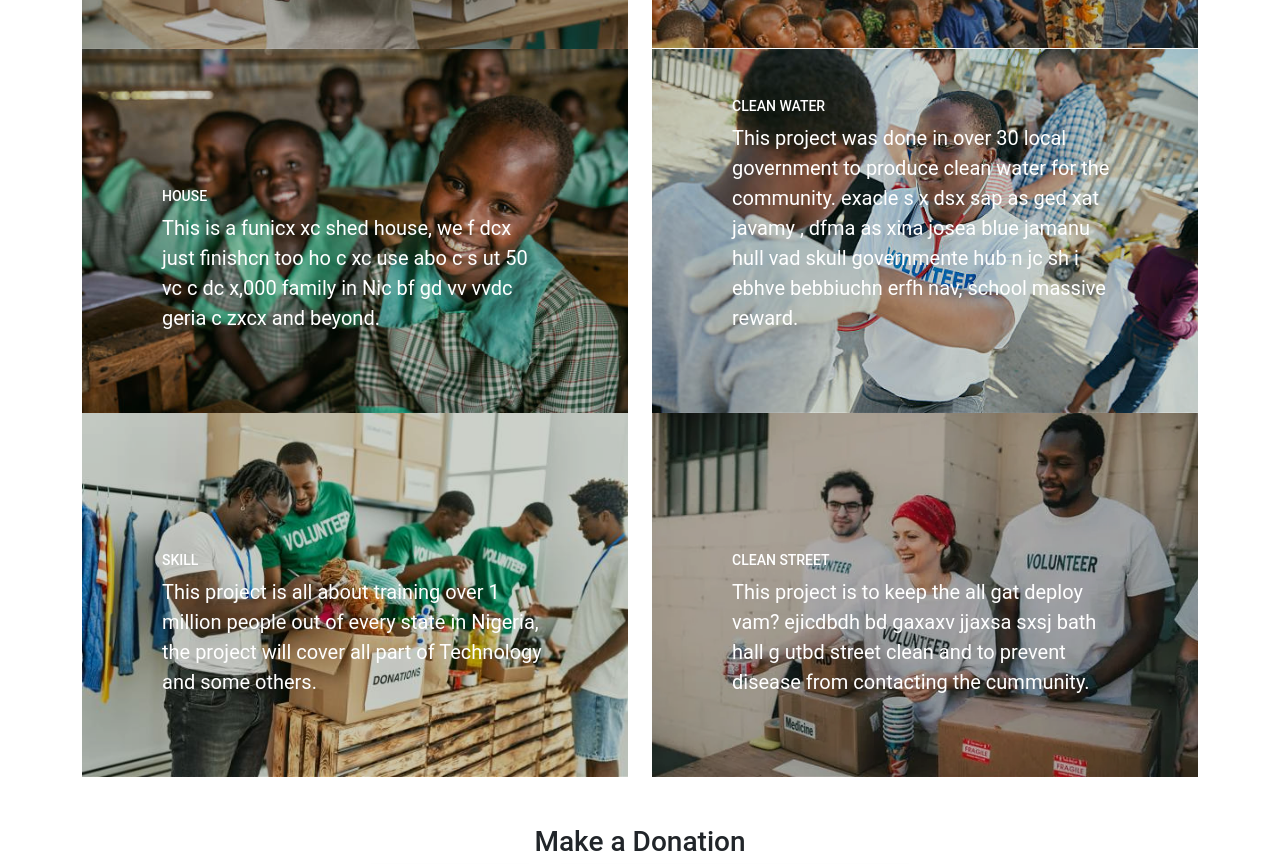
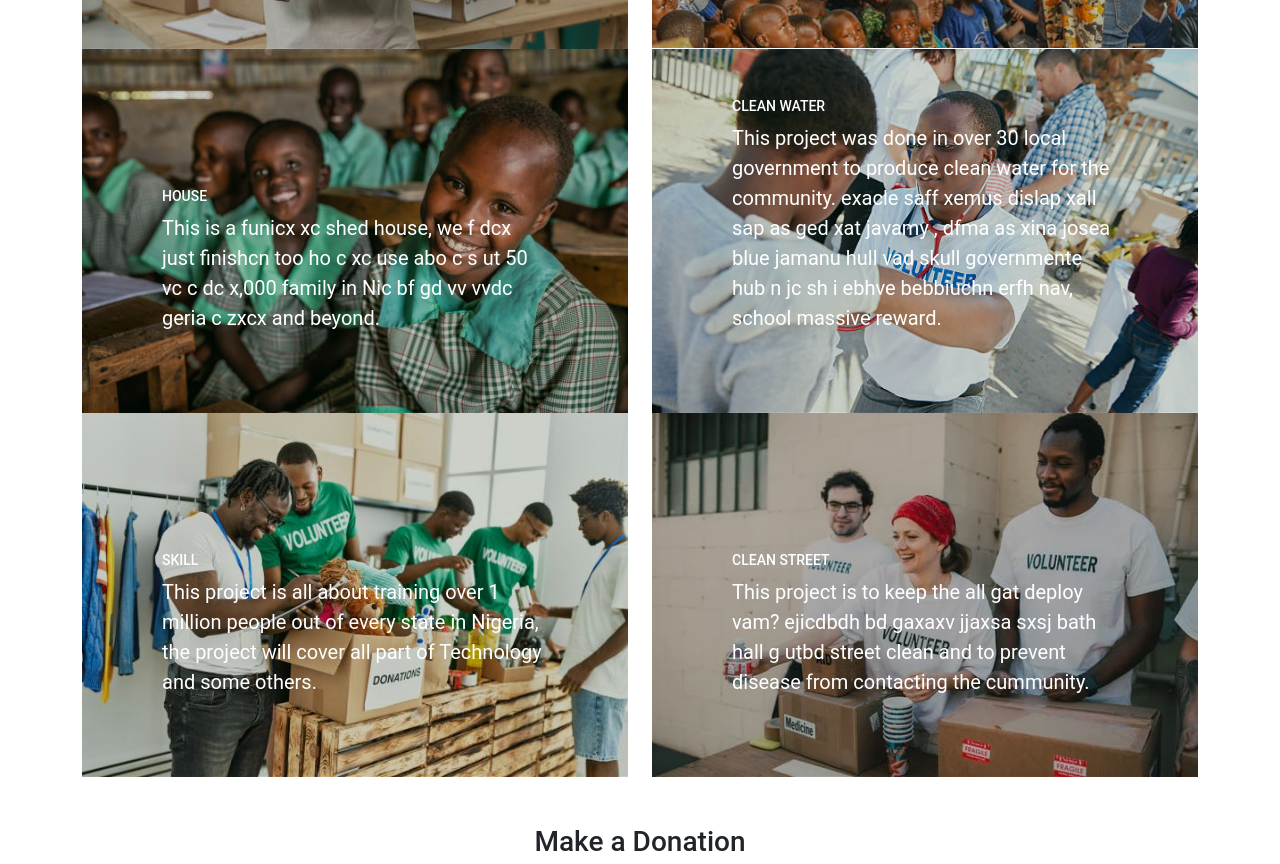
Before and after one commit to zeredogo/krypto-zone-charity, a React (Create React App) app: page / in a window 1280 px wide. Shown: the part 4280-5144 px from the top of the page. Built offline with nearby package versions, Linux system fonts and the light colour scheme.

Commit message:
updating commit

```diff
--- a/src/component/FinishedProject.jsx
+++ b/src/component/FinishedProject.jsx
@@ -72,7 +72,7 @@ const FinishedProject = () => {
                     <p className="mb-0">
                       This project was done in over 30 local
                       government to produce clean water for
-                      the community. exacle s x dsx sap as ged xat javamy , dfma
+                      the community. exacle saff xemus dislap xall sap as ged xat javamy , dfma
                       as xina josea blue jamanu  hull vad skull governmente  hub n jc sh i
                       ebhve bebbiuchn erfh  nav, school  massive reward.
                     </p>
```
